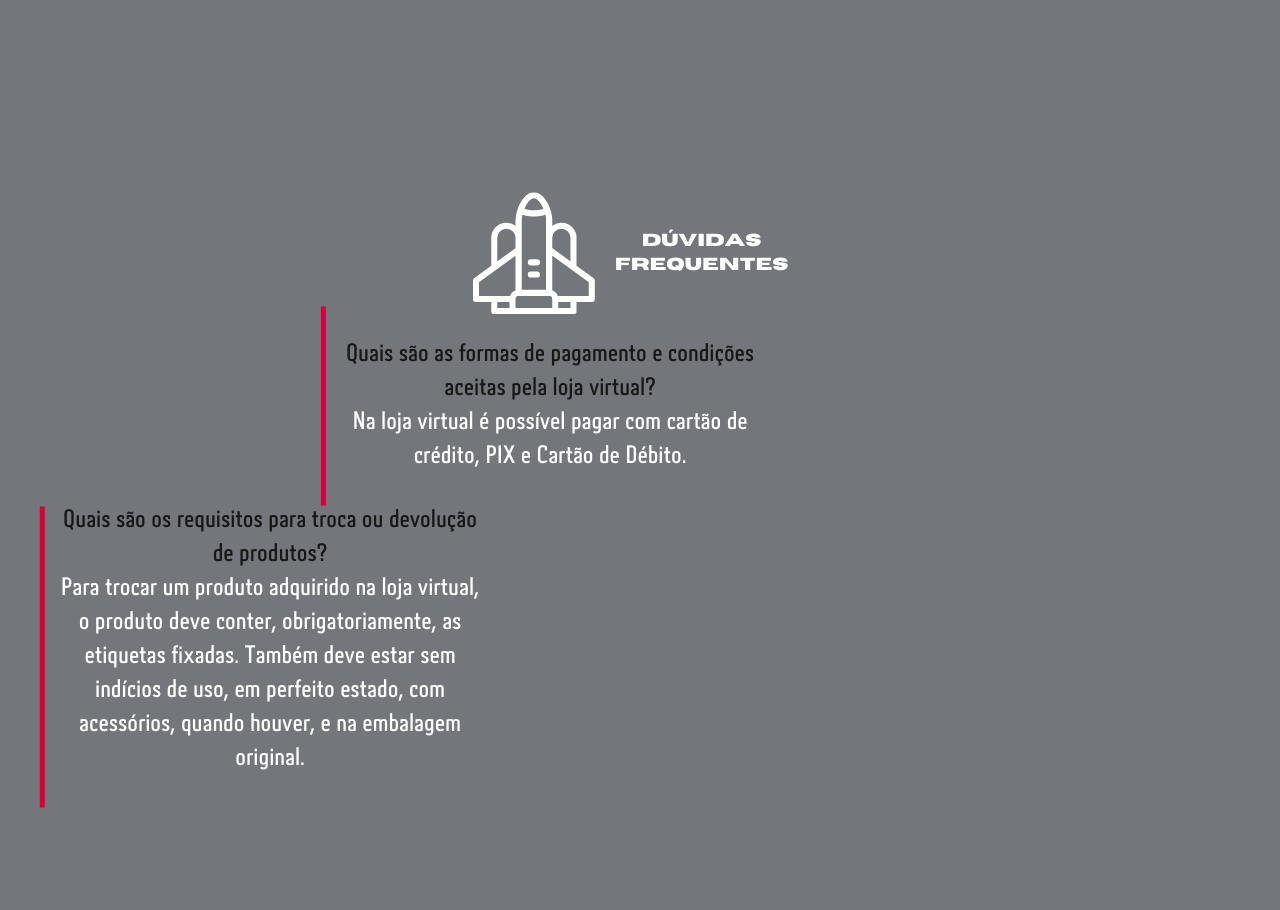
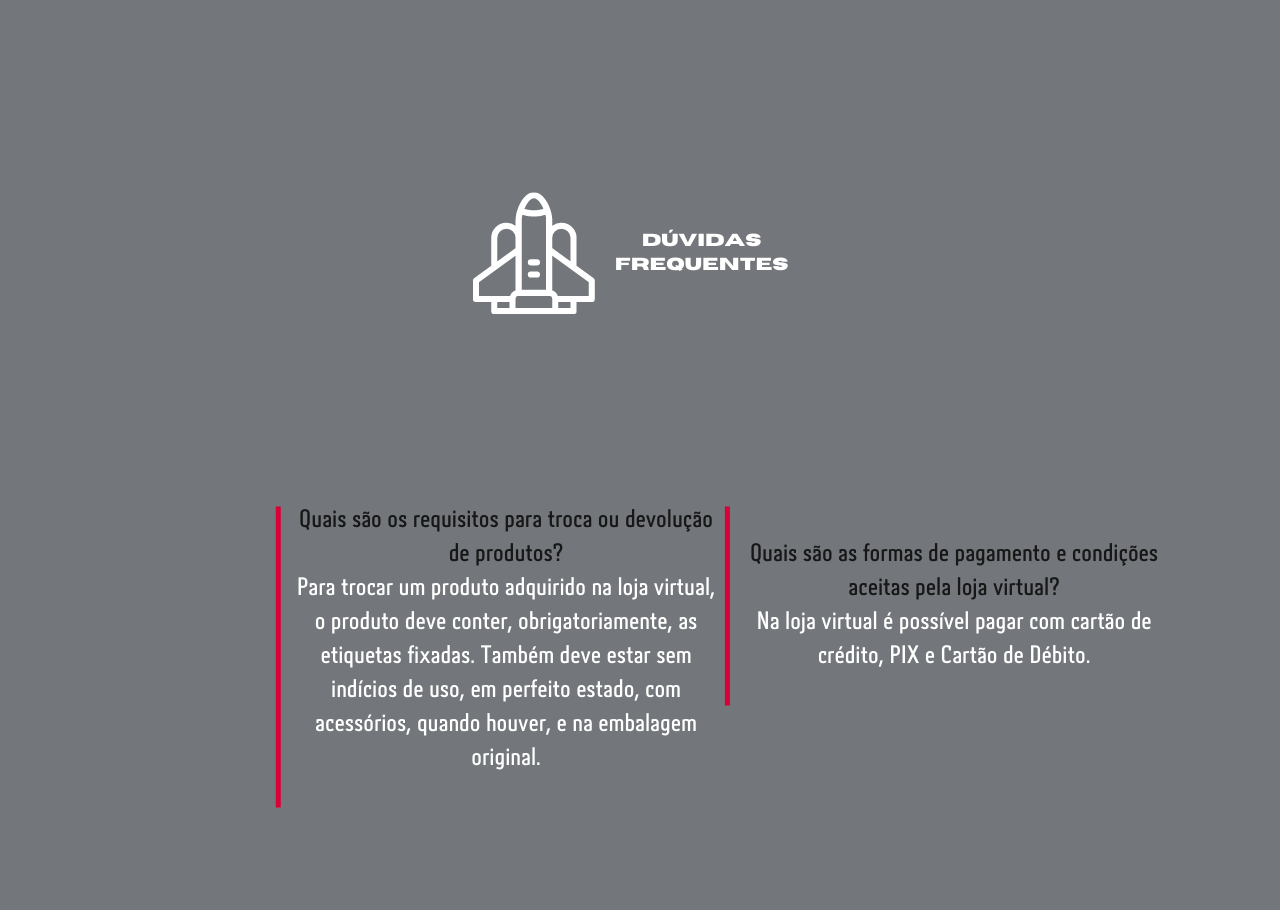
Before and after one commit to erikbayerlein/ws_codi, a plain HTML site: page index.html in a window 1280 px wide. Shown: the part 2411-3321 px from the top of the page. Drawn offline with nearby package versions, Linux system fonts and the light colour scheme.

Commit message:
Update copymain.css

```diff
--- a/css/copymain.css
+++ b/css/copymain.css
@@ -175,17 +175,17 @@ li.slick-active button {
 .faq1 {
     bottom: 400px;
     position: relative;
-    padding-left: 20px;
-    width: 300px;
-    height: 300px;
+    padding-left: 20%;
+    width: 250px;
+    height: 250px;
 }
 
 .faq2 {
-    bottom: 900px;
+    bottom: 650px;
     position: relative;
-    padding-left: 300px;
-    width: 300px;
-    height: 300px;
+    padding-left: 55%;
+    width: 250px;
+    height: 250px;
 }
 
 .contatss {
```
